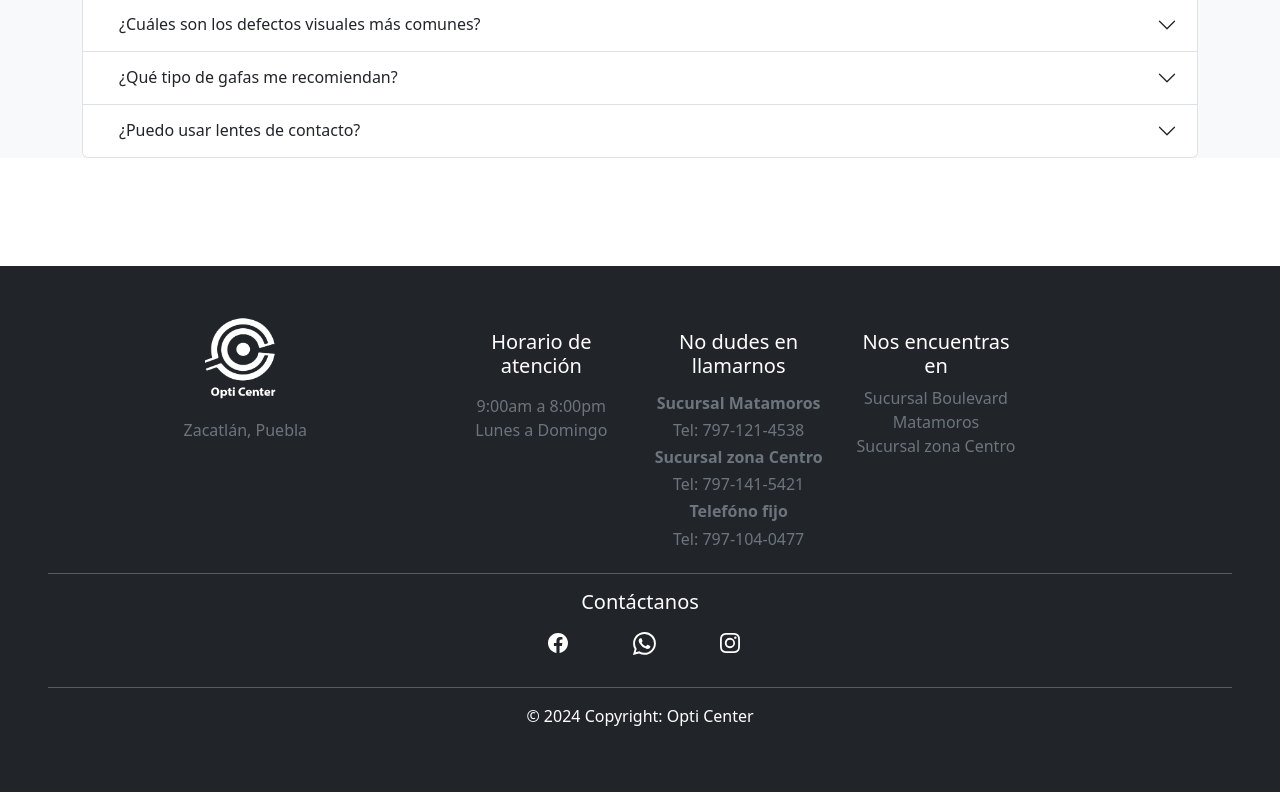
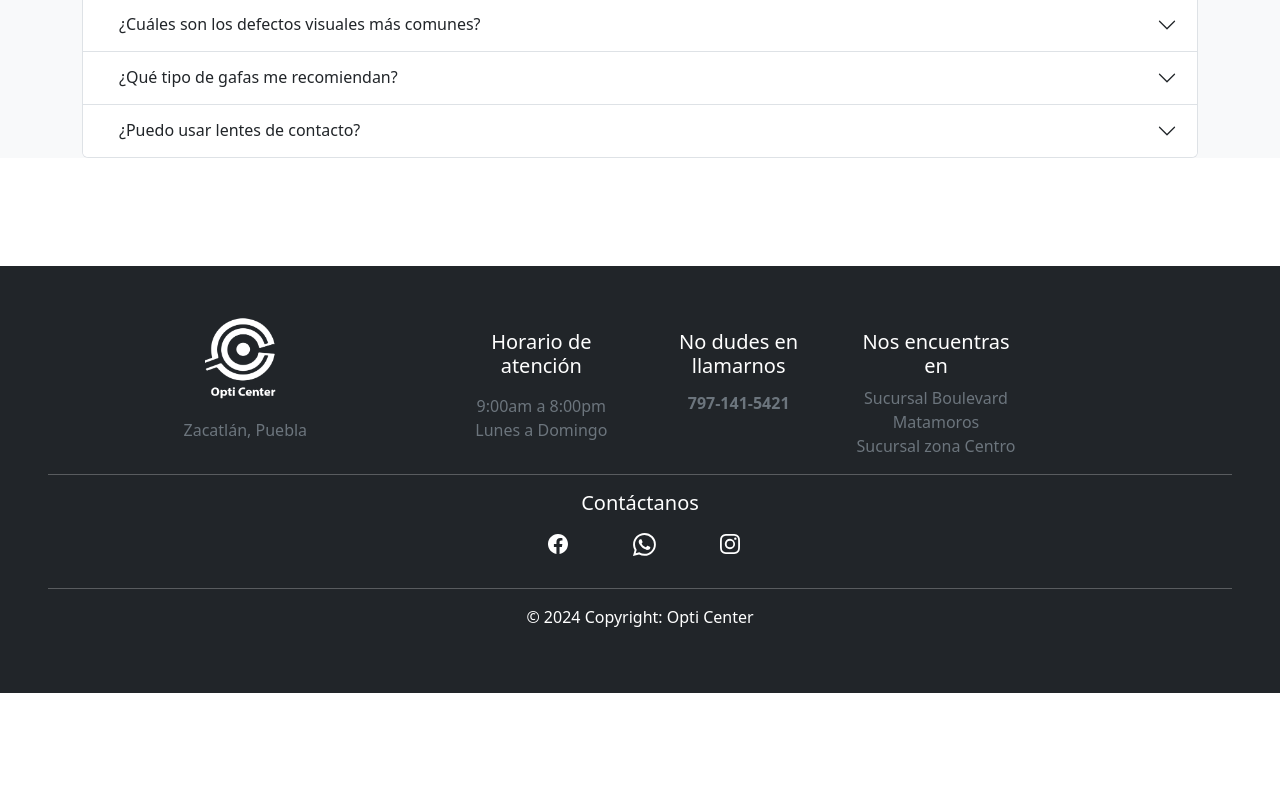
Before and after one commit to MeliBis/opticenter, a React (Vite) app: page / in a window 1280 px wide. Shown: the part 5075-5875 px from the top of the page. After the commit the page ends 5776 px from the top, so only its background shows below. Built offline with nearby package versions, Linux system fonts and the light colour scheme.

Commit message:
unificacion en numero de contacto

```diff
--- a/src/Components/Generales/Footer.jsx
+++ b/src/Components/Generales/Footer.jsx
@@ -30,30 +30,36 @@ const Footer = () => {
           </div>
           <div className="col-xs-12 col-md-6 col-lg-2">
             <p className="h5 mb-3 mt-3">No dudes en llamarnos</p>
-          <div>
+            <div>
+            <h6 className="text-secondary text-decoration-none">
+                <b>797-141-5421</b>
+              </h6>
+            </div>
+
+          {/* <div>
               <h6 className="text-secondary text-decoration-none">
                 <b>Sucursal Matamoros </b>
               </h6>
               <h6 className="text-secondary text-decoration-none">
                 Tel: 797-121-4538
               </h6>
-          </div>
-            <div>
+          </div> */}
+            {/* <div>
               <h6 className="text-secondary text-decoration-none">
                 <b>Sucursal zona Centro</b>
               </h6>
               <h6 className="text-secondary text-decoration-none">
                 Tel: 797-141-5421
               </h6>
-            </div>
-            <div>
+            </div> */}
+            {/* <div>
               <h6 className="text-secondary text-decoration-none">
                 <b>Telefóno fijo</b>
               </h6>
               <h6 className="text-secondary text-decoration-none">
                 Tel: 797-104-0477
               </h6>
-            </div>
+            </div> */}
           </div>
           <div className="col-xs-12 col-md-6 col-lg-2 ">
             <p className="h5  mt-3 ">Nos encuentras en</p>
```
